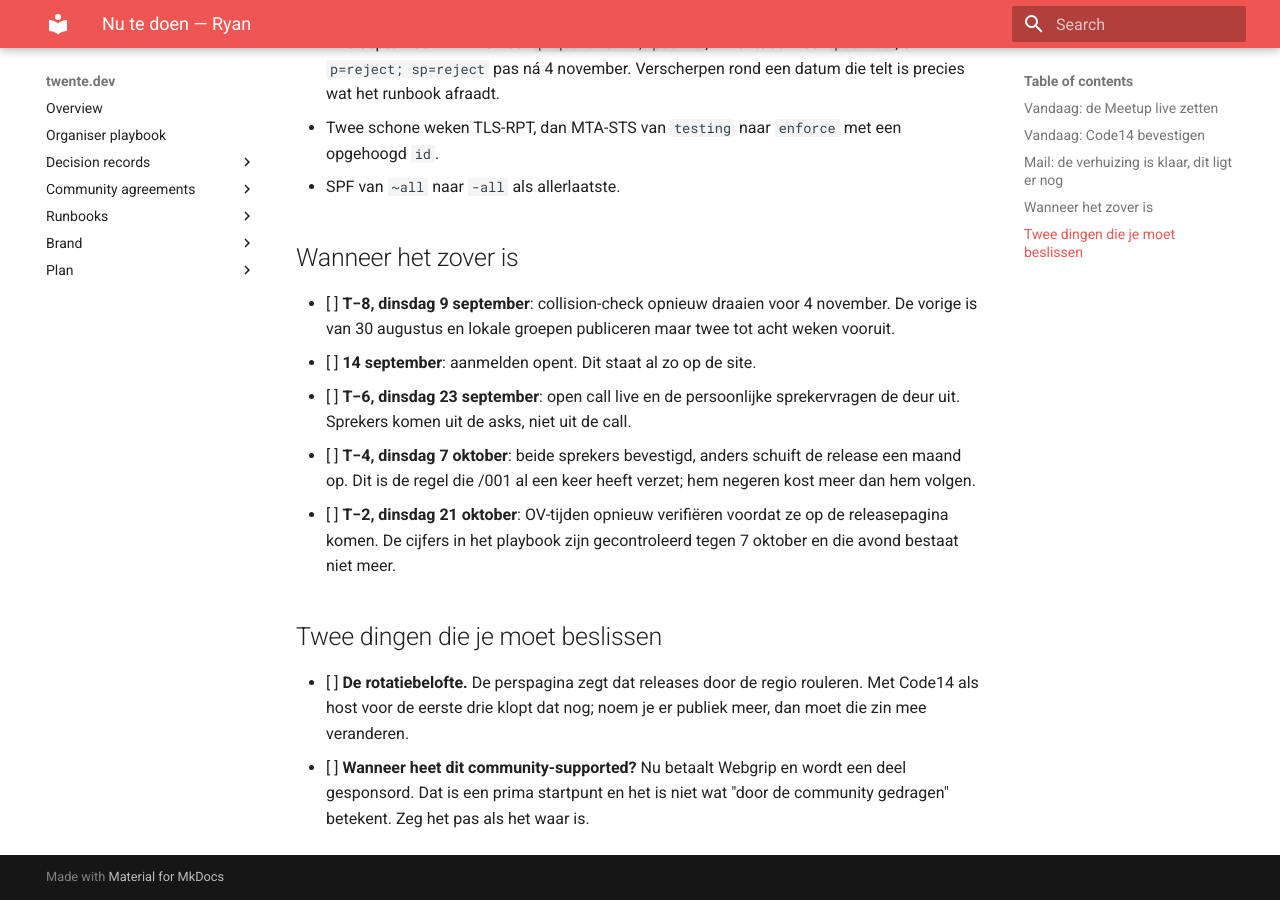
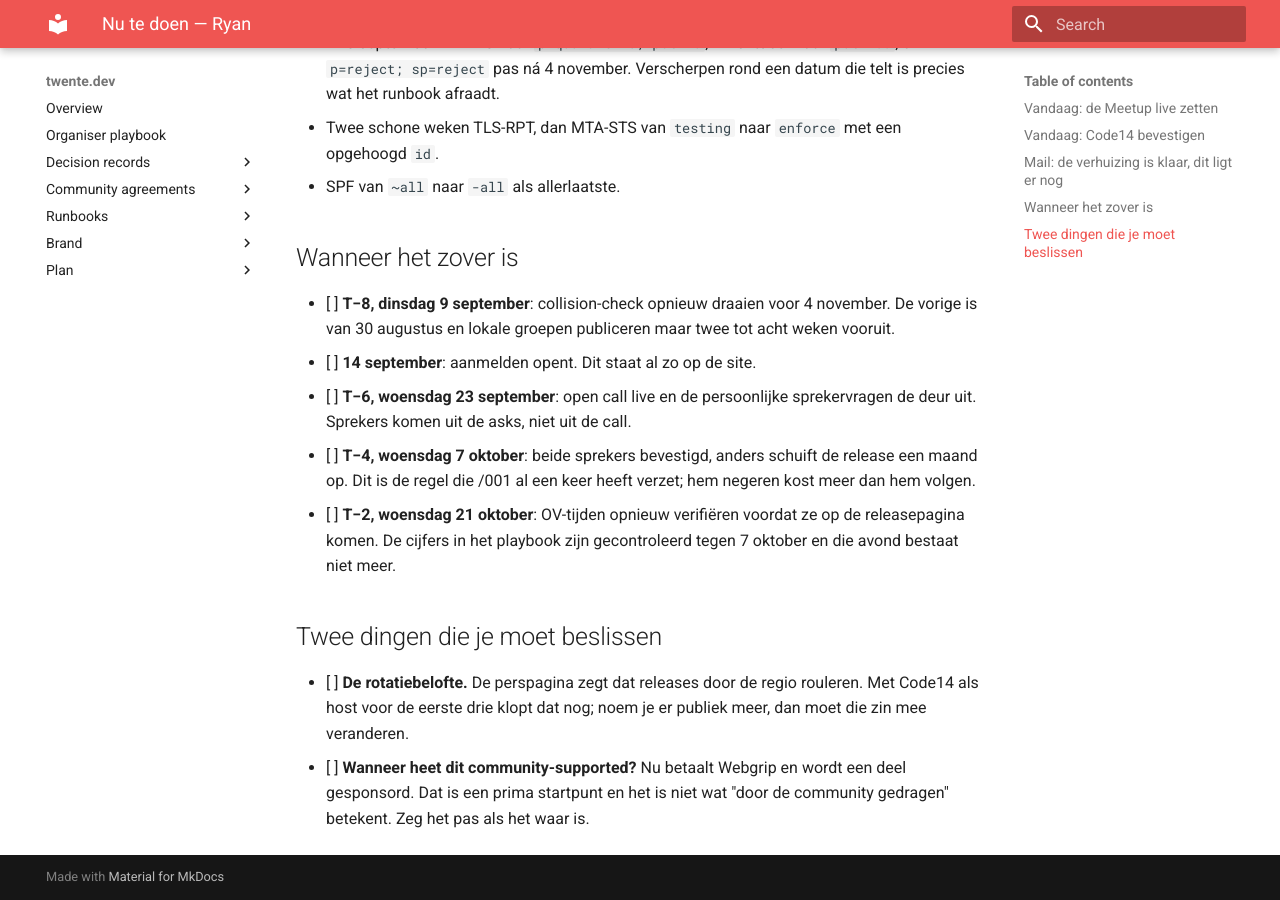
Before and after one commit to webgrip/twente.dev, an MkDocs documentation site: the page built from docs/plan/nu-te-doen.md, in a window 1280 px wide and 900 px high, scrolled down 2062 px. Built offline with MkDocs 1.6.1 and Material for MkDocs 9.7.7, drawn with Linux system fonts in a browser that asks for light colours.

Commit message:
docs: cadans, field report en weekdagen gelijkgetrokken buiten de merkdocs
Het partnercompact zei nog een paar keer per jaar, CONTRIBUTING zei field note,
en de T-mijlpalen in nu-te-doen stonden op dinsdag terwijl 23 september, 7 oktober
en 21 oktober 2026 woensdagen zijn.

Co-Authored-By: Claude Fable 5.1 <noreply@anthropic.com>

```diff
--- a/docs/plan/nu-te-doen.md
+++ b/docs/plan/nu-te-doen.md
@@ -92,12 +92,12 @@ Op de kalender, niet nu:
       4 november. De vorige is van 30 augustus en lokale groepen publiceren maar
       twee tot acht weken vooruit.
 - [ ] **14 september**: aanmelden opent. Dit staat al zo op de site.
-- [ ] **T−6, dinsdag 23 september**: open call live en de persoonlijke
+- [ ] **T−6, woensdag 23 september**: open call live en de persoonlijke
       sprekervragen de deur uit. Sprekers komen uit de asks, niet uit de call.
-- [ ] **T−4, dinsdag 7 oktober**: beide sprekers bevestigd, anders schuift de
+- [ ] **T−4, woensdag 7 oktober**: beide sprekers bevestigd, anders schuift de
       release een maand op. Dit is de regel die /001 al een keer heeft verzet; hem
       negeren kost meer dan hem volgen.
-- [ ] **T−2, dinsdag 21 oktober**: OV-tijden opnieuw verifiëren voordat ze op de
+- [ ] **T−2, woensdag 21 oktober**: OV-tijden opnieuw verifiëren voordat ze op de
       releasepagina komen. De cijfers in het playbook zijn gecontroleerd tegen
       7 oktober en die avond bestaat niet meer.
 
```
Also changed, not shown: CONTRIBUTING.md (+4 -4 lines), docs/partner-compact.md (+2 -2 lines).
